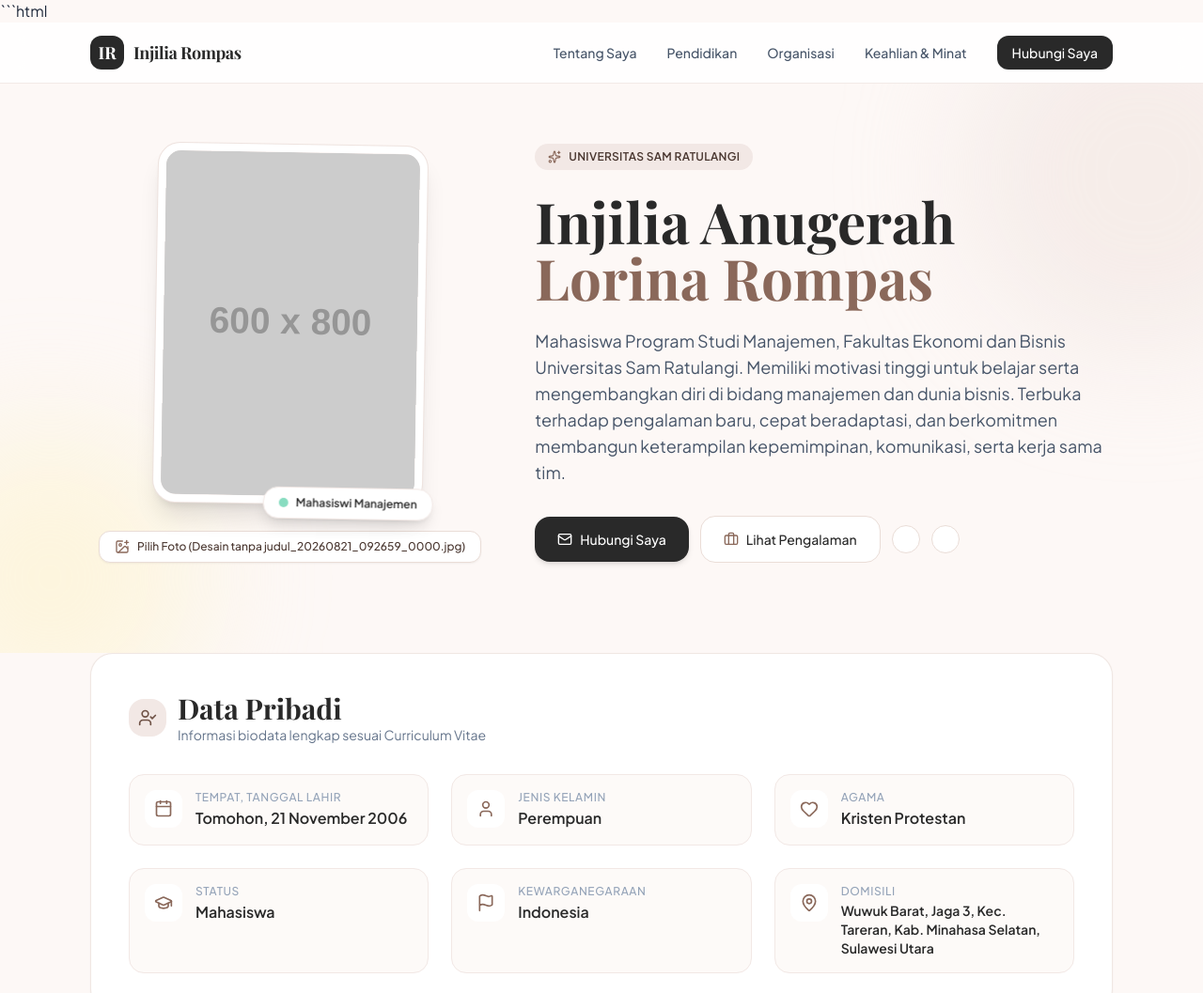
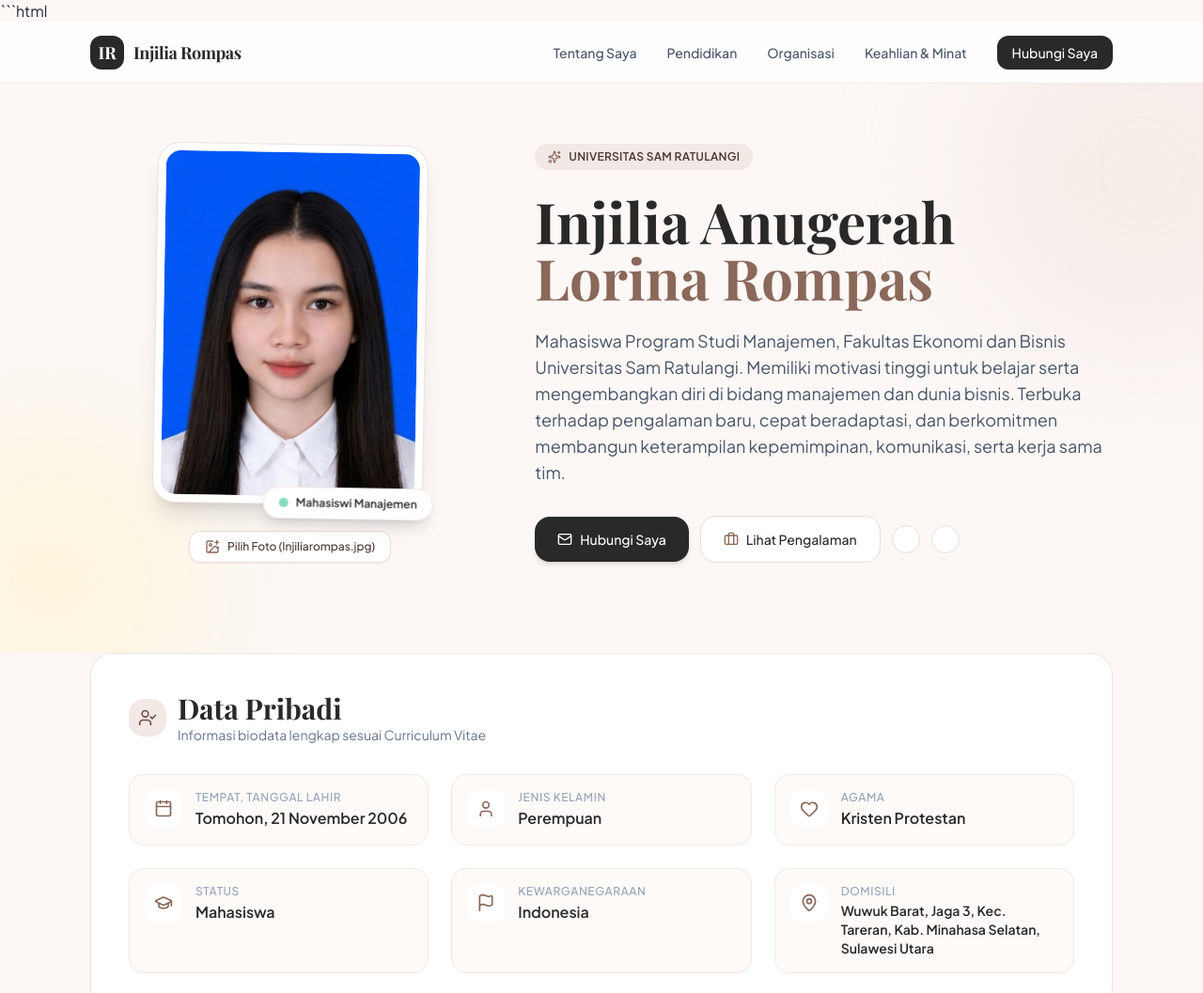
Before and after one commit to InjiliaRompas/InjiliaRompas.github.io, a plain HTML site: page index.html in a window 1280 px wide. Shown: the top 1057 px of the page at 94% size. Drawn offline with nearby package versions, Linux system fonts and the light colour scheme; placeholder pictures from the web are drawn by us; some icons are missing; a web font is replaced by a local one.

Commit message:
Update index.html

```diff
--- a/index.html
+++ b/index.html
@@ -120,14 +120,14 @@
         <div class="max-w-6xl mx-auto px-4 sm:px-6 lg:px-8">
             <div class="grid grid-cols-1 lg:grid-cols-12 gap-10 lg:gap-12 items-center">
 
-                <!-- Kolom Foto Profil (Menggunakan file Desain tanpa judul_20260821_092659_0000.jpg) -->
+                <!-- Kolom Foto Profil (Menggunakan file Injiliarompas.jpg) -->
                 <div class="lg:col-span-5 flex flex-col items-center">
                     <div class="relative group w-64 h-80 sm:w-72 sm:h-96 rounded-3xl p-2 bg-white shadow-xl border border-brand-200/80 rotate-1 hover:rotate-0 transition-all duration-300">
                         <div class="w-full h-full rounded-2xl overflow-hidden relative bg-brand-100">
-                            <!-- Menggunakan file foto Desain tanpa judul_20260821_092659_0000.jpg jika disimpan satu folder, atau memuat dari memori browser -->
+                            <!-- Menggunakan file foto Injiliarompas.jpg jika disimpan satu folder, atau memuat dari memori browser -->
                             <img
                                 id="profile-photo"
-                                src="Desain tanpa judul_20260821_092659_0000.jpg"
+                                src="Injiliarompas.jpg"
                                 onerror="this.onerror=null; this.src='https://placehold.co/600x800/0047AB/FFFFFF?text=Injilia+Rompas';"
                                 alt="Injilia Anugerah Lorina Rompas"
                                 class="w-full h-full object-cover object-top transition-transform duration-500 group-hover:scale-105"
@@ -139,7 +139,7 @@
                                     <i data-lucide="camera" class="w-6 h-6 text-white"></i>
                                 </div>
                                 <span class="text-sm font-semibold">Pilih Foto Profil</span>
-                                <span class="text-xs text-brand-100 mt-1">Klik untuk memilih Desain tanpa judul_20260821_092659_0000.jpg atau tekan Ctrl+V</span>
+                                <span class="text-xs text-brand-100 mt-1">Klik untuk memilih Injiliarompas.jpg atau tekan Ctrl+V</span>
                             </label>
                             <input type="file" id="photo-upload" accept="image/*" class="hidden">
                         </div>
@@ -154,7 +154,7 @@
                     <!-- Tombol Bantuan Unggah Foto di Bawah Gambar -->
                     <button onclick="document.getElementById('photo-upload').click()" class="mt-7 inline-flex items-center gap-2 px-4 py-2 rounded-xl bg-white border border-brand-200 text-xs font-medium text-brand-800 hover:bg-brand-100 transition-colors shadow-sm">
                         <i data-lucide="image-plus" class="w-4 h-4 text-brand-600"></i>
-                        <span>Pilih Foto (Desain tanpa judul_20260821_092659_0000.jpg)</span>
+                        <span>Pilih Foto (Injiliarompas.jpg)</span>
                     </button>
                 </div>
 
```
